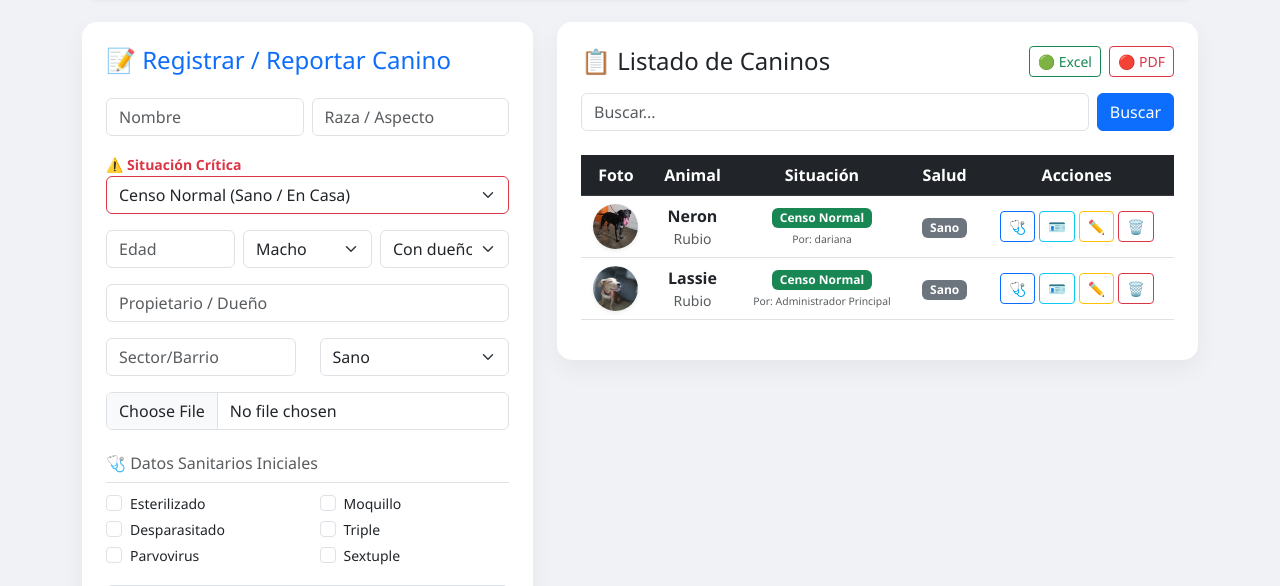
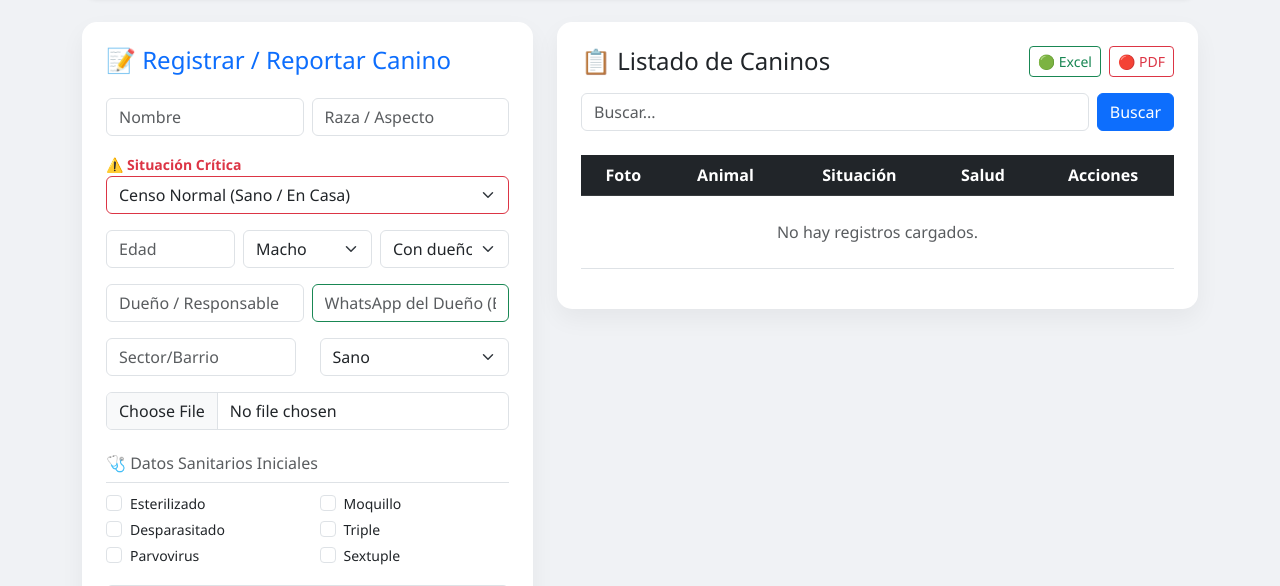
Before and after one commit to thevenezolano100-ui/censo-canino-pro, a Flask app: page / in a window 1280 px wide. Shown: the part 507-1093 px from the top of the page. Run offline with Flask 3, Linux system fonts and the light colour scheme; a user stored in the database is signed in; data comes from the database, SQL or seed files in the repository; data that the repository does not hold is empty.

Commit message:
Modulo de Reaccion con enlace Inteligente a WhatsApp v7.0

```diff
--- a/app.py
+++ b/app.py
@@ -11,9 +11,10 @@ from flask_login import LoginManager, UserMixin, login_user, login_required, log
 from werkzeug.security import generate_password_hash, check_password_hash
 
 app = Flask(__name__)
-app.secret_key = 'clave_secreta_censo_master_v6'
+app.secret_key = 'clave_secreta_censo_master_v7'
 
-app.config['SQLALCHEMY_DATABASE_URI'] = 'sqlite:///censo_v6.db'
+# Forzamos la creación automática de una estructura limpia v7.0
+app.config['SQLALCHEMY_DATABASE_URI'] = 'sqlite:///censo_v7.db'
 app.config['SQLALCHEMY_TRACK_MODIFICATIONS'] = False
 app.config['UPLOAD_FOLDER'] = 'static/uploads'
 os.makedirs(app.config['UPLOAD_FOLDER'], exist_ok=True)
@@ -86,6 +87,7 @@ class Canino(db.Model):
     foto = db.Column(db.String(200)); nombre = db.Column(db.String(100)); raza = db.Column(db.String(100))
     edad = db.Column(db.String(50)); sexo = db.Column(db.String(20)); estado_tenencia = db.Column(db.String(50))
     nombre_propietario = db.Column(db.String(100)); estado_salud = db.Column(db.String(100)); sector = db.Column(db.String(100))
+    whatsapp_propietario = db.Column(db.String(20)) # NUEVO CAMPO CONECTADO AL QR
     latitud = db.Column(db.Float); longitud = db.Column(db.Float)
     situacion = db.Column(db.String(100), default='Censo Normal')
     reportado_por = db.Column(db.String(100))
@@ -139,16 +141,13 @@ def sincronizar_offline():
             nuevo = Canino(
                 nombre=item.get('nombre'), raza=item.get('raza'), edad=item.get('edad'),
                 sexo=item.get('sexo'), estado_tenencia=item.get('estado_tenencia'),
-                nombre_propietario=item.get('nombre_propietario'), estado_salud=item.get('estado_salud'),
-                sector=item.get('sector'), latitud=lat, longitud=lon,
-                situacion=item.get('situacion', 'Censo Normal'),
-                reportado_por="Sincronizado Offline", foto="",
-                esterilizado=item.get('esterilizado') == 'on',
-                desparasitado=item.get('desparasitado') == 'on',
-                vacuna_parvovirus=item.get('vacuna_parvovirus') == 'on',
-                vacuna_moquillo=item.get('vacuna_moquillo') == 'on',
-                vacuna_triple=item.get('vacuna_triple') == 'on',
-                vacuna_sextuple=item.get('vacuna_sextuple') == 'on',
+                nombre_propietario=item.get('nombre_propietario'),
+                whatsapp_propietario=item.get('whatsapp_propietario'), # Sincroniza el whatsapp
+                estado_salud=item.get('estado_salud'), sector=item.get('sector'), latitud=lat, longitud=lon,
+                situacion=item.get('situacion', 'Censo Normal'), reportado_por="Sincronizado Offline", foto="",
+                esterilizado=item.get('esterilizado') == 'on', desparasitado=item.get('desparasitado') == 'on',
+                vacuna_parvovirus=item.get('vacuna_parvovirus') == 'on', vacuna_moquillo=item.get('vacuna_moquillo') == 'on',
+                vacuna_triple=item.get('vacuna_triple') == 'on', vacuna_sextuple=item.get('vacuna_sextuple') == 'on',
                 vacuna_antirrabica=item.get('vacuna_antirrabica') == 'on'
             )
             db.session.add(nuevo)
@@ -159,7 +158,7 @@ def sincronizar_offline():
         return jsonify({'status': 'error', 'message': str(e)}), 500
 
 # ==========================================
-# RUTAS RESTANTES (LOGIN, INICIO, ETC)
+# RUTAS DEL SISTEMA
 # ==========================================
 @app.route('/registro', methods=['GET', 'POST'])
 def registro_publico():
@@ -204,6 +203,7 @@ def inicio():
         nuevo = Canino(
             foto=n_f, nombre=request.form.get('nombre'), raza=request.form.get('raza'), edad=request.form.get('edad'),
             sexo=request.form.get('sexo'), estado_tenencia=request.form.get('estado_tenencia'), nombre_propietario=request.form.get('nombre_propietario'),
+            whatsapp_propietario=request.form.get('whatsapp_propietario'), # Captura el whatsapp
             estado_salud=request.form.get('estado_salud'), sector=request.form.get('sector'), latitud=lat, longitud=lon,
             situacion=request.form.get('situacion', 'Censo Normal'), reportado_por=current_user.nombre,
             esterilizado=request.form.get('esterilizado')=='on', desparasitado=request.form.get('desparasitado')=='on',
@@ -229,6 +229,7 @@ def editar(id):
         if f and f.filename: p.foto = secure_filename(f.filename); f.save(os.path.join(app.config['UPLOAD_FOLDER'], p.foto))
         p.nombre = request.form.get('nombre'); p.raza = request.form.get('raza'); p.edad = request.form.get('edad')
         p.sexo = request.form.get('sexo'); p.estado_tenencia = request.form.get('estado_tenencia'); p.nombre_propietario = request.form.get('nombre_propietario')
+        p.whatsapp_propietario = request.form.get('whatsapp_propietario') # Edita el whatsapp
         p.estado_salud = request.form.get('estado_salud'); p.sector = request.form.get('sector'); p.situacion = request.form.get('situacion')
         try: p.latitud = float(request.form.get('latitud') or 0)
         except: pass
@@ -299,17 +300,6 @@ def aceptar_cita(id): c = Cita.query.get_or_404(id); c.estado = 'Aceptada'; db.s
 @login_required
 def rechazar_cita(id): c = Cita.query.get_or_404(id); c.estado = 'Rechazada'; db.session.commit(); return redirect(url_for('gestion_citas'))
 
-@app.route('/subir_carrusel', methods=['POST'])
-@login_required
-def subir_carrusel():
-    for f in request.files.getlist('foto_carrusel'):
-        if f and f.filename: nom = secure_filename(f.filename); f.save(os.path.join(app.config['UPLOAD_FOLDER'], nom)); db.session.add(Carrusel(imagen=nom))
-    db.session.commit(); return redirect(url_for('inicio'))
-
-@app.route('/eliminar_carrusel/<int:id>')
-@login_required
-def eliminar_carrusel(id): db.session.delete(Carrusel.query.get_or_404(id)); db.session.commit(); return redirect(url_for('inicio'))
-
 @app.route('/videos')
 @login_required
 def videos(): return render_template('videos.html', video=Video.query.first())
@@ -350,8 +340,8 @@ def reportes():
 @login_required
 def exportar():
     output = io.StringIO(); output.write('\ufeff'); writer = csv.writer(output, delimiter=';')
-    writer.writerow(['ID', 'Nombre', 'Raza', 'Edad', 'Sexo', 'Situacion', 'Sector', 'Salud', 'Propietario', 'Antirrabica', 'ReportadoPor'])
-    for p in Canino.query.all(): writer.writerow([p.id, p.nombre, p.raza, p.edad, p.sexo, p.situacion, p.sector, p.estado_salud, p.nombre_propietario, 'Si' if p.vacuna_antirrabica else 'No', p.reportado_por])
+    writer.writerow(['ID', 'Nombre', 'Raza', 'Edad', 'Sexo', 'Situacion', 'Sector', 'Salud', 'Propietario', 'WhatsAppPropietario', 'Antirrabica', 'ReportadoPor'])
+    for p in Canino.query.all(): writer.writerow([p.id, p.nombre, p.raza, p.edad, p.sexo, p.situacion, p.sector, p.estado_salud, p.nombre_propietario, p.whatsapp_propietario, 'Si' if p.vacuna_antirrabica else 'No', p.reportado_por])
     return Response(output.getvalue(), mimetype="text/csv; charset=utf-8", headers={"Content-Disposition": "attachment;filename=censo.csv"})
 
 @app.route('/descargar_pdf')
--- a/templates/editar.html
+++ b/templates/editar.html
@@ -38,7 +38,10 @@
                             </select>
                         </div>
                     </div>
-                    <div class="mb-3"><label class="form-label small fw-bold">Propietario</label><input type="text" name="nombre_propietario" class="form-control" value="{{ perro.nombre_propietario or '' }}"></div>
+                    <div class="row g-3 mb-3">
+                        <div class="col-md-6"><label class="form-label small fw-bold">Propietario</label><input type="text" name="nombre_propietario" class="form-control" value="{{ perro.nombre_propietario or '' }}"></div>
+                        <div class="col-md-6"><label class="form-label small fw-bold text-success">WhatsApp del Dueño</label><input type="text" name="whatsapp_propietario" class="form-control" value="{{ perro.whatsapp_propietario or '' }}" required></div>
+                    </div>
                     <div class="row g-3 mb-3">
                         <div class="col-md-6"><label class="form-label small fw-bold">Sector</label><input type="text" name="sector" class="form-control" value="{{ perro.sector or '' }}" required></div>
                         <div class="col-md-6">
--- a/templates/index.html
+++ b/templates/index.html
@@ -77,14 +77,6 @@
                       <button type="submit" class="btn btn-primary">Subir Fotos</button>
                   </div>
               </form>
-              <div class="d-flex gap-2 flex-wrap">
-                  {% for foto in carrusel %}
-                  <div class="position-relative d-inline-block">
-                      <img src="{{ url_for('static', filename='uploads/' + foto.imagen) }}" width="120" height="80" style="object-fit: cover; border-radius: 5px; border: 1px solid #ccc;">
-                      <a href="/eliminar_carrusel/{{ foto.id }}" class="position-absolute top-0 start-100 translate-middle badge rounded-pill bg-danger text-decoration-none" style="font-size: 14px;" onclick="return confirm('¿Borrar foto?')">❌</a>
-                  </div>
-                  {% endfor %}
-              </div>
           </div>
         </div>
       </div>
@@ -135,7 +127,11 @@
                             </select>
                         </div>
                     </div>
-                    <input type="text" name="nombre_propietario" class="form-control mb-3" placeholder="Propietario / Dueño">
+                    <div class="row g-2 mb-3">
+                        <div class="col-md-6"><input type="text" name="nombre_propietario" class="form-control" placeholder="Dueño / Responsable"></div>
+                        <div class="col-md-6"><input type="text" name="whatsapp_propietario" class="form-control border-success" placeholder="WhatsApp del Dueño (Ej: 58414...)" required></div>
+                    </div>
+
                     <div class="row mb-3">
                         <div class="col-md-6"><input type="text" name="sector" class="form-control" placeholder="Sector/Barrio" required></div>
                         <div class="col-md-6">
@@ -219,6 +215,9 @@
                                 <td><span class="badge bg-secondary">{{ perro.estado_salud }}</span></td>
                                 <td>
                                     <div class="d-flex gap-1 justify-content-center">
+                                        {% if perro.whatsapp_propietario %}
+                                        <a href="https://wa.me/{{ perro.whatsapp_propietario }}?text=Hola,%20te%20escribo%20del%20Censo%20Canino.%20Tenemos%20novedades%20o%20una%20alerta%20sobre%20el%20expediente%20de%20tu%20mascota%20{{ perro.nombre or 'Canino' }}." target="_blank" class="btn btn-outline-success btn-sm" title="Contactar por WhatsApp">💬</a>
+                                        {% endif %}
                                         <a href="/historial/{{ perro.id }}" class="btn btn-outline-primary btn-sm">🩺</a>
                                         <a href="/carnet/{{ perro.id }}" class="btn btn-outline-info btn-sm">🪪</a>
                                         {% if current_user.rol == 'Admin' %}
@@ -284,9 +283,7 @@
 <script>
     if ('serviceWorker' in navigator) {
         window.addEventListener('load', () => {
-            navigator.serviceWorker.register('/sw.js')
-                .then(reg => console.log('Service Worker cargado', reg.scope))
-                .catch(err => console.log('Error SW:', err));
+            navigator.serviceWorker.register('/sw.js').then(reg => console.log('SW ok')).catch(err => console.log(err));
         });
     }
 
@@ -306,7 +303,7 @@
                     offlineReports.push(reporteData);
                     localStorage.setItem('offlineReports', JSON.stringify(offlineReports));
 
-                    alert('⚠️ Modo Offline: Reporte guardado localmente en tu teléfono.');
+                    alert('⚠️ Modo Offline: Guardado localmente en tu teléfono.');
                     formRegistro.reset();
                 }
             });
@@ -317,10 +314,7 @@
 
     function sincronizarDatos() {
         let offlineReports = JSON.parse(localStorage.getItem('offlineReports')) || [];
-
         if (offlineReports.length > 0) {
-            console.log('Conexión restablecida. Sincronizando datos...');
-
             fetch('/api/sincronizar_offline', {
                 method: 'POST',
                 headers: { 'Content-Type': 'application/json' },
@@ -330,19 +324,12 @@
             .then(data => {
                 if(data.status === 'exito') {
                     localStorage.removeItem('offlineReports');
-                    alert('✅ Todos los reportes guardados offline han sido sincronizados.');
+                    alert('✅ Datos offline sincronizados con éxito.');
                     window.location.reload();
-                } else {
-                    console.error("Error del servidor:", data.message);
-                    alert('❌ Hubo un problema al sincronizar los datos: ' + data.message);
                 }
-            })
-            .catch(error => {
-                console.error('Fallo en fetch:', error);
             });
         }
     }
-
     sincronizarDatos();
 </script>
 </body>
```
